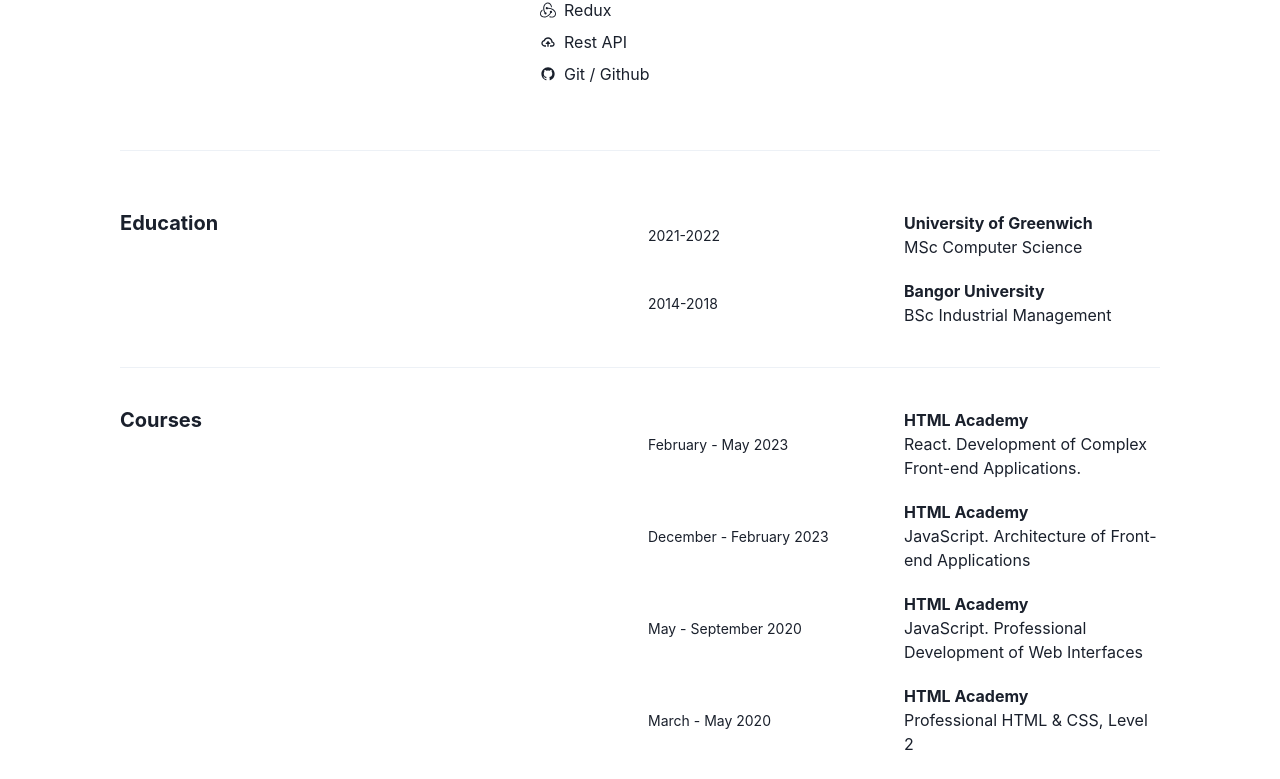
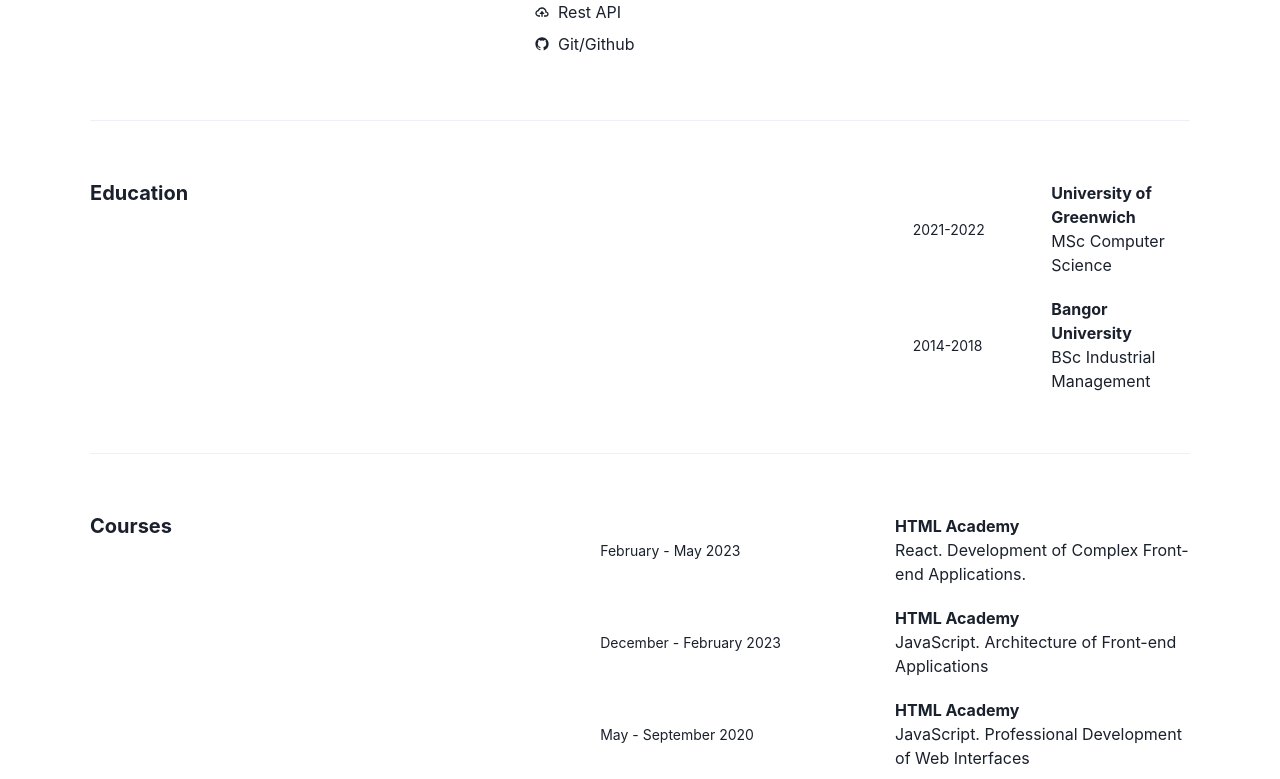
Before and after one commit to Farkhadov95/far_amir, a React (Vite) app: page /resume in a window 1280 px wide. Shown: the part 393-1172 px from the top of the page. Built offline with nearby package versions, Linux system fonts and the light colour scheme.

Commit message:
Adapted full resume page and home page

```diff
--- a/src/components/Layout.tsx
+++ b/src/components/Layout.tsx
@@ -20,7 +20,7 @@
     };
   }, []);
   return (
-    <Box paddingX={10} paddingY={5}>
+    <Box paddingX={{ base: 5, md: 10 }} paddingY={5}>
       {isSmallScreen ? <DrawerNavigation /> : <Navbar />}
       <Outlet />
       <Divider orientation="horizontal" />
--- a/src/components/ResumeCourses.tsx
+++ b/src/components/ResumeCourses.tsx
@@ -3,7 +3,15 @@
 
 const ResumeCourses = () => {
   return (
-    <Box display="flex" justifyContent="space-between" paddingTop={5}>
+    <Box
+      display="flex"
+      justifyContent="space-between"
+      flexDirection={{ base: "column", sm: "column", md: "column", lg: "row" }}
+      gap={{ base: 3, md: 0 }}
+      marginY={5}
+      paddingBottom={5}
+      paddingTop={10}
+    >
       <Box>
         <Heading as="h2" size="md">
           Courses
--- a/src/components/ResumeEducation.tsx
+++ b/src/components/ResumeEducation.tsx
@@ -6,6 +6,9 @@
     <Box
       display="flex"
       justifyContent="space-between"
+      flexDirection={{ base: "column", sm: "column", md: "column", lg: "row" }}
+      gap={{ base: 3, md: 0 }}
+      marginY={5}
       paddingBottom={5}
       paddingTop={10}
     >
--- a/src/components/ResumeItem.tsx
+++ b/src/components/ResumeItem.tsx
@@ -12,12 +12,13 @@
     <Box
       display="flex"
       justifyContent="space-between"
-      gap={5}
-      marginBottom={5}
-      width="40vw"
+      marginBottom="20px"
+      width="100%"
       alignItems="center"
     >
-      <Text fontSize="sm">{date}</Text>
+      <Text fontSize="sm" width="45%">
+        {date}
+      </Text>
       <Box width="50%">
         <Text fontWeight="bold">{title}</Text>
         <Text>{description}</Text>
--- a/src/components/ResumeSkills.tsx
+++ b/src/components/ResumeSkills.tsx
@@ -29,7 +29,7 @@
       gap={{ base: 3, md: 0 }}
       marginY={5}
       paddingBottom={10}
-      paddingTop={10}
+      paddingTop={{ base: 5, md: 10 }}
     >
       <Box>
         <Heading as="h2" size="md">
@@ -122,7 +122,7 @@
             padding={1}
           >
             <BiLogoGithub />
-            <Text>Git / Github</Text>
+            <Text>Git/Github</Text>
           </ListItem>
         </List>
         <List width="30%">
@@ -154,7 +154,7 @@
             padding={1}
           >
             <BiLogoTailwindCss />
-            <Text>Tailwind CSS</Text>
+            <Text>TailwindCSS</Text>
           </ListItem>
           <ListItem
             alignItems="center"
--- a/src/pages/ResumePage.tsx
+++ b/src/pages/ResumePage.tsx
@@ -6,8 +6,8 @@
 
 const ResumePage = () => {
   return (
-    <Box padding="10vh" paddingBottom="5vh">
-      <Heading as="h1" size="xl" marginBottom={5}>
+    <Box padding={{ base: "20px", md: "50px" }} paddingBottom="5vh">
+      <Heading as="h1" size="xl" marginBottom={{ base: 2, md: 5 }}>
         Resume
       </Heading>
       <ResumeSkills />
```
